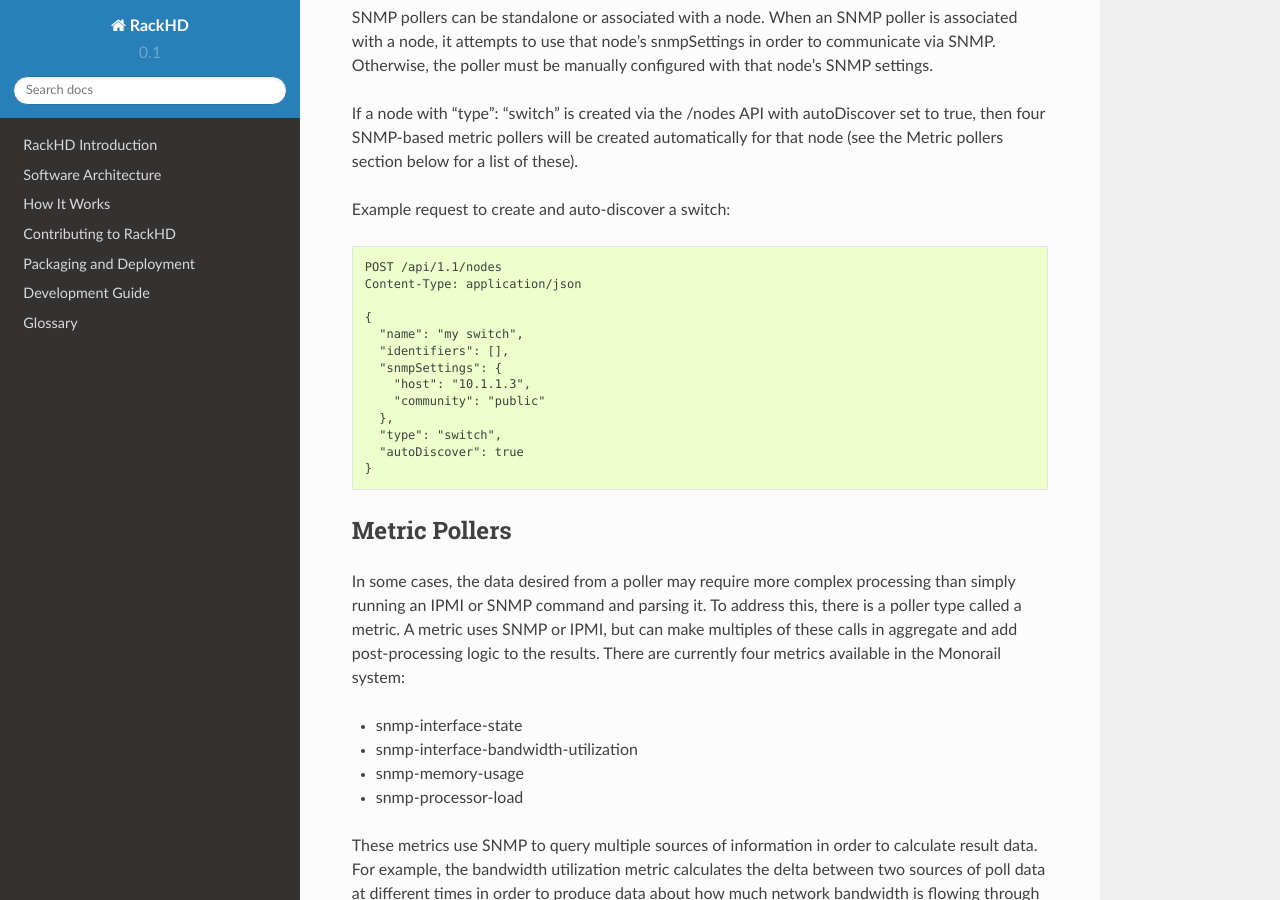
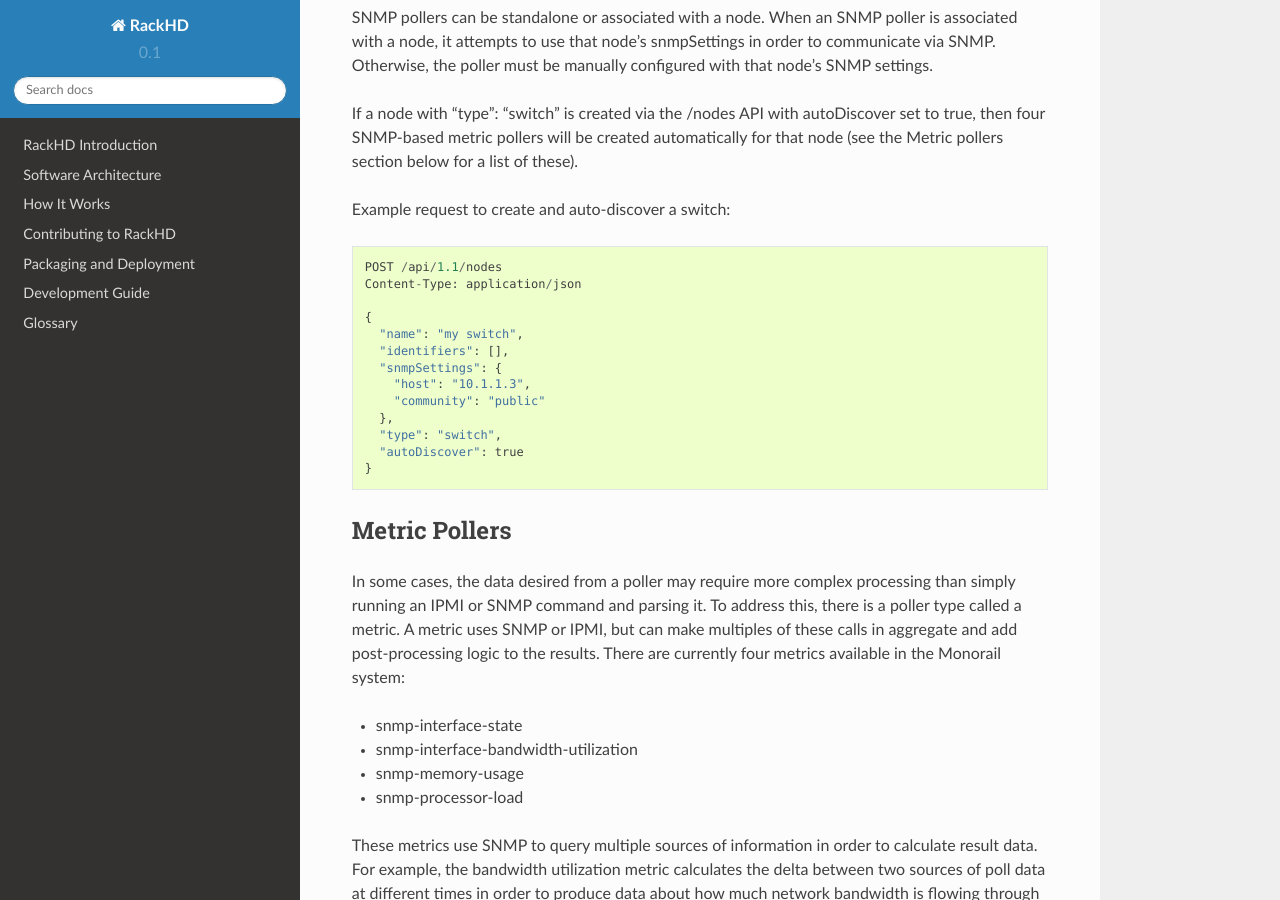
Before and after one commit to RackHD/docs, a Sphinx documentation site: the page built from docs/monorail/pollers.rst, in a window 1280 px wide and 900 px high, scrolled down 650 px. Built offline with Sphinx 7.4.7 and the Read the Docs theme 2.0.0, drawn with Linux system fonts in a browser that asks for light colours.

Commit message:
code-block test

```diff
--- a/docs/monorail/pollers.rst
+++ b/docs/monorail/pollers.rst
@@ -38,9 +38,7 @@
 set to true, then four SNMP-based metric pollers will be created automatically
 for that node (see the Metric pollers section below for a list of these).
 
-Example request to create and auto-discover a switch:
-
-.. code-block:: REST
+Example request to create and auto-discover a switch::
 
     POST /api/1.1/nodes
     Content-Type: application/json
```
